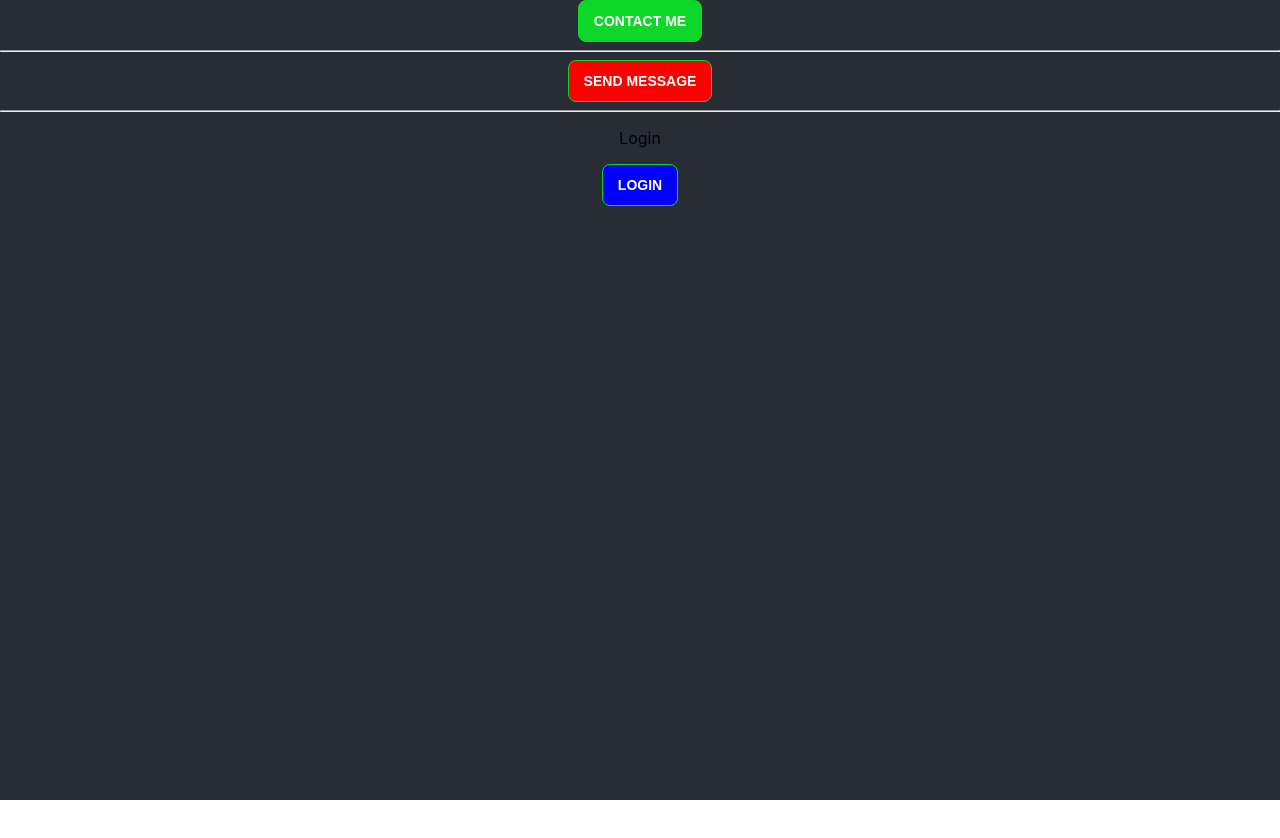
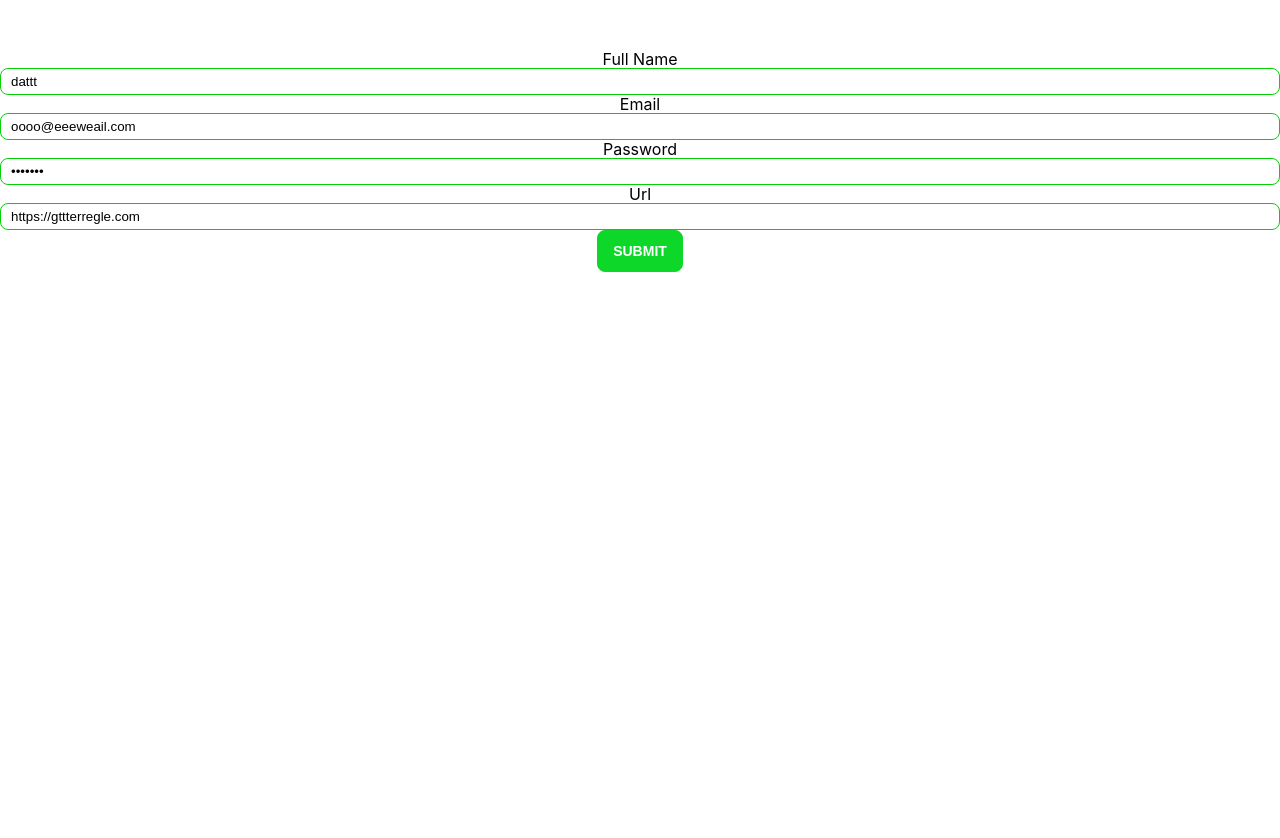
Before and after one commit to Mohamilr/Learn-React, a React (Create React App) app: page / in a window 1280 px wide. Shown: the top 838 px of the page. Before the commit the page ends 800 px from the top, so only its background shows below. Built offline with nearby package versions, Linux system fonts and the light colour scheme.

Commit message:
ch: form submission

```diff
--- a/package.json
+++ b/package.json
@@ -6,10 +6,12 @@
     "@testing-library/jest-dom": "^5.16.5",
     "@testing-library/react": "^13.4.0",
     "@testing-library/user-event": "^13.5.0",
+    "formik": "^2.4.1",
     "react": "^18.2.0",
     "react-dom": "^18.2.0",
     "react-scripts": "5.0.1",
-    "web-vitals": "^2.1.4"
+    "web-vitals": "^2.1.4",
+    "yup": "^1.2.0"
   },
   "scripts": {
     "start": "react-scripts start",
--- a/src/App.css
+++ b/src/App.css
@@ -1,6 +1,6 @@
 .App {
   text-align: center;
-  background-color: #282c34;
+  margin-top: 50px;
   height: 100vh;
 }
 
--- a/src/App.js
+++ b/src/App.js
@@ -1,26 +1,10 @@
+import Form from "./pages/Form/Form";
 import "./App.css";
-import Button from "./components/Button/Button";
 
 function App() {
   return (
     <div className="App">
-      <Button text="contact ME" onClick={() => console.log("contact me")} />
-
-      <hr />
-      <Button
-        text="send MEssage"
-        otherClassName="danger"
-        onClick={() => console.log("send message")}
-      />
-
-      <hr />
-
-      <p>Login</p>
-      <Button
-        text="Login"
-        otherClassName="primary"
-        onClick={() => console.log("login successful")}
-      />
+      <Form />
     </div>
   );
 }
--- a/src/components/Button/Button.js
+++ b/src/components/Button/Button.js
@@ -1,9 +1,9 @@
 import React from "react";
 import "./Button.css";
 
-const Button = ({ text, otherClassName, onClick }) => {
+const Button = ({ type, text, otherClassName, onClick }) => {
   return (
-    <button className={`btn ${otherClassName}`} onClick={onClick}>
+    <button type={type} className={`btn ${otherClassName}`} onClick={onClick}>
       {text}
     </button>
   );
--- /dev/null
+++ b/src/components/Input/Input.css
@@ -0,0 +1,16 @@
+.input__group {
+display: flex;
+flex-direction: column;
+}
+
+.input__label {
+    font-size: 500;
+    line-height: 18px;
+}
+
+.input {
+    outline: none;
+    border: 1px solid #04d008;
+    border-radius: 8px;
+    padding: 5px 10px;
+}
--- /dev/null
+++ b/src/components/Input/Input.js
@@ -0,0 +1,43 @@
+import React from "react";
+import "./Input.css";
+
+const Input = ({
+  type,
+  placeholder,
+  name,
+  id,
+  label,
+  value,
+  required,
+  disabled,
+  defaultValue,
+  autoComplete,
+  autoFocus,
+  onChange,
+  error,
+}) => {
+  return (
+    <div className="input__group">
+      <label htmlFor={id} className="input__label">
+        {label}
+      </label>
+      <input
+        type={type}
+        placeholder={placeholder}
+        name={name}
+        id={id}
+        required={required}
+        disabled={disabled}
+        autoComplete={autoComplete}
+        autoFocus={autoFocus}
+        onChange={onChange}
+        value={value}
+        defaultValue={defaultValue}
+        className="input"
+      />
+      <span>{error}</span>
+    </div>
+  );
+};
+
+export default Input;
--- /dev/null
+++ b/src/pages/Form/Form.js
@@ -0,0 +1,97 @@
+import React from "react";
+import Input from "../../components/Input/Input";
+import { formSchema } from "../../validations/form.validation";
+import { useFormik } from "formik";
+import Button from "../../components/Button/Button";
+import "./Form.css";
+
+const Form = () => {
+  const blogs = [
+    {
+      fullName: "dattt",
+      email: "oooo@eeeweail.com",
+      password: "544ww22",
+      url: "https://gttterregle.com",
+    },
+    {
+      fullName: "damyee",
+      email: "oooo@gmail.com",
+      password: "5443422",
+      url: "https://google.com",
+    },
+  ];
+
+  const isEdit = blogs[0].fullName;
+
+  const formik = useFormik({
+    initialValues: {
+      fullName: blogs[0].fullName || "",
+      email: blogs[0].email || "",
+      password: blogs[0].password || "",
+      url: blogs[0].url || "",
+    },
+    validationSchema: formSchema,
+    onSubmit: (values) => {
+      console.log(values);
+      if (isEdit) {
+        blogs[0] = values;
+      } else {
+        blogs.push(values);
+      }
+    },
+  });
+
+  console.log(blogs);
+
+  return (
+    <form onSubmit={formik.handleSubmit}>
+      <Input
+        type="text"
+        placeholder="Full name"
+        name="fullName"
+        id="fullName"
+        value={formik.values.fullName}
+        defaultValue={formik.values.fullName}
+        label="Full Name"
+        error={formik.errors.fullName}
+        onChange={formik.handleChange}
+      />
+      <Input
+        type="email"
+        placeholder="email@gmail.com"
+        name="email"
+        id="email"
+        label="Email"
+        value={formik.values.email}
+        defaultValue={formik.values.email}
+        error={formik.errors.email}
+        onChange={formik.handleChange}
+      />
+      <Input
+        type="password"
+        placeholder="*********"
+        name="password"
+        id="password"
+        label="Password"
+        value={formik.values.password}
+        defaultValue={formik.values.password}
+        error={formik.errors.password}
+        onChange={formik.handleChange}
+      />
+      <Input
+        type="url"
+        placeholder="https://"
+        name="url"
+        id="url"
+        label="Url"
+        value={formik.values.url}
+        defaultValue={formik.values.url}
+        error={formik.errors.url}
+        onChange={formik.handleChange}
+      />
+      <Button type="submit" text="Submit" />
+    </form>
+  );
+};
+
+export default Form;
--- /dev/null
+++ b/src/validations/form.validation.js
@@ -0,0 +1,8 @@
+import { object, string } from "yup";
+
+export const formSchema = object({
+  fullName: string().min(3).required("please enter you full name"),
+  email: string().email().required(),
+  password: string().min(8).max(15).required(),
+  url: string().url().required(),
+});
```
Also changed, not shown: src/pages/Form/Form.css (added), 1 other file (tests, documents, lock files or other folders).
